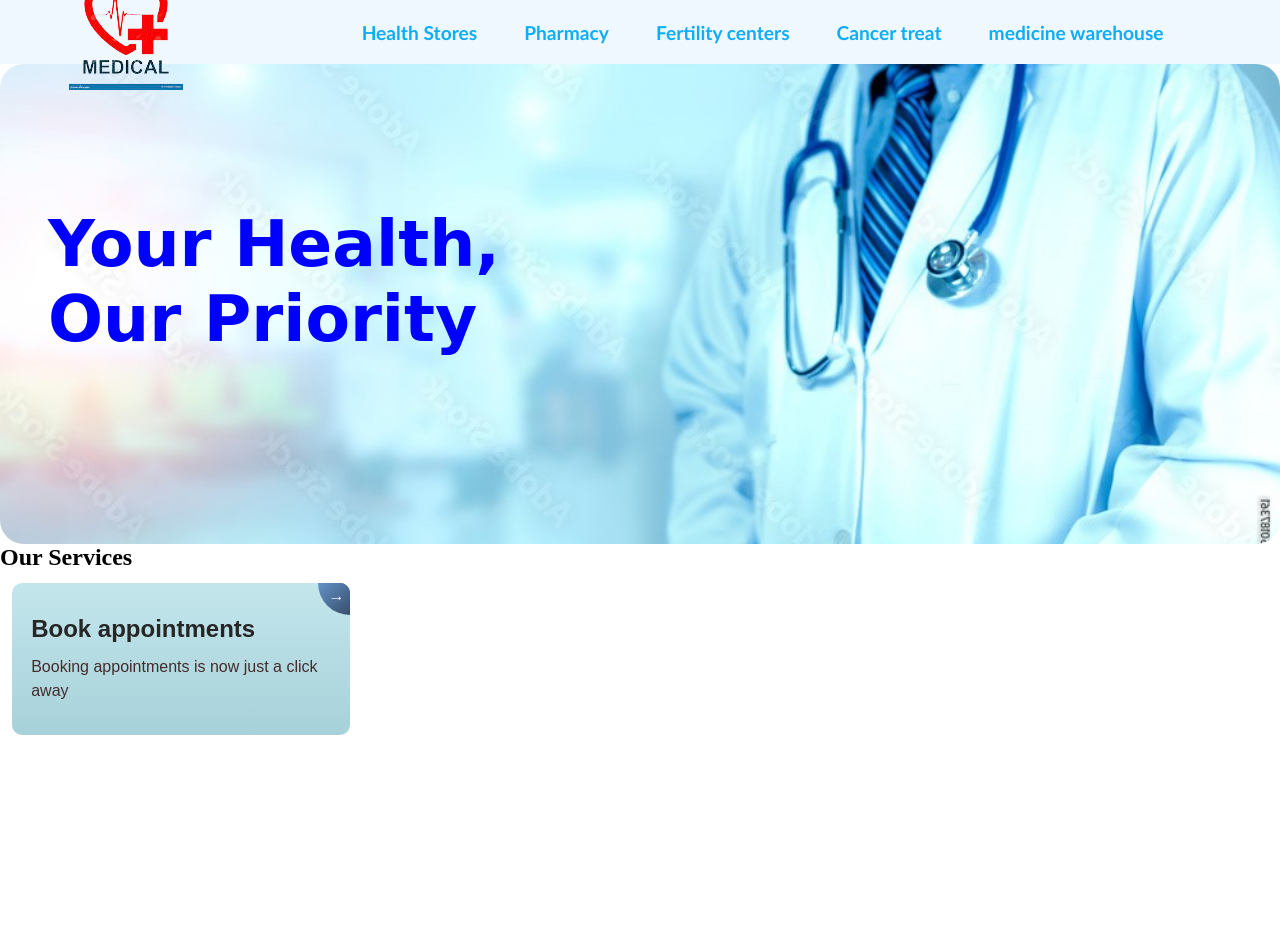
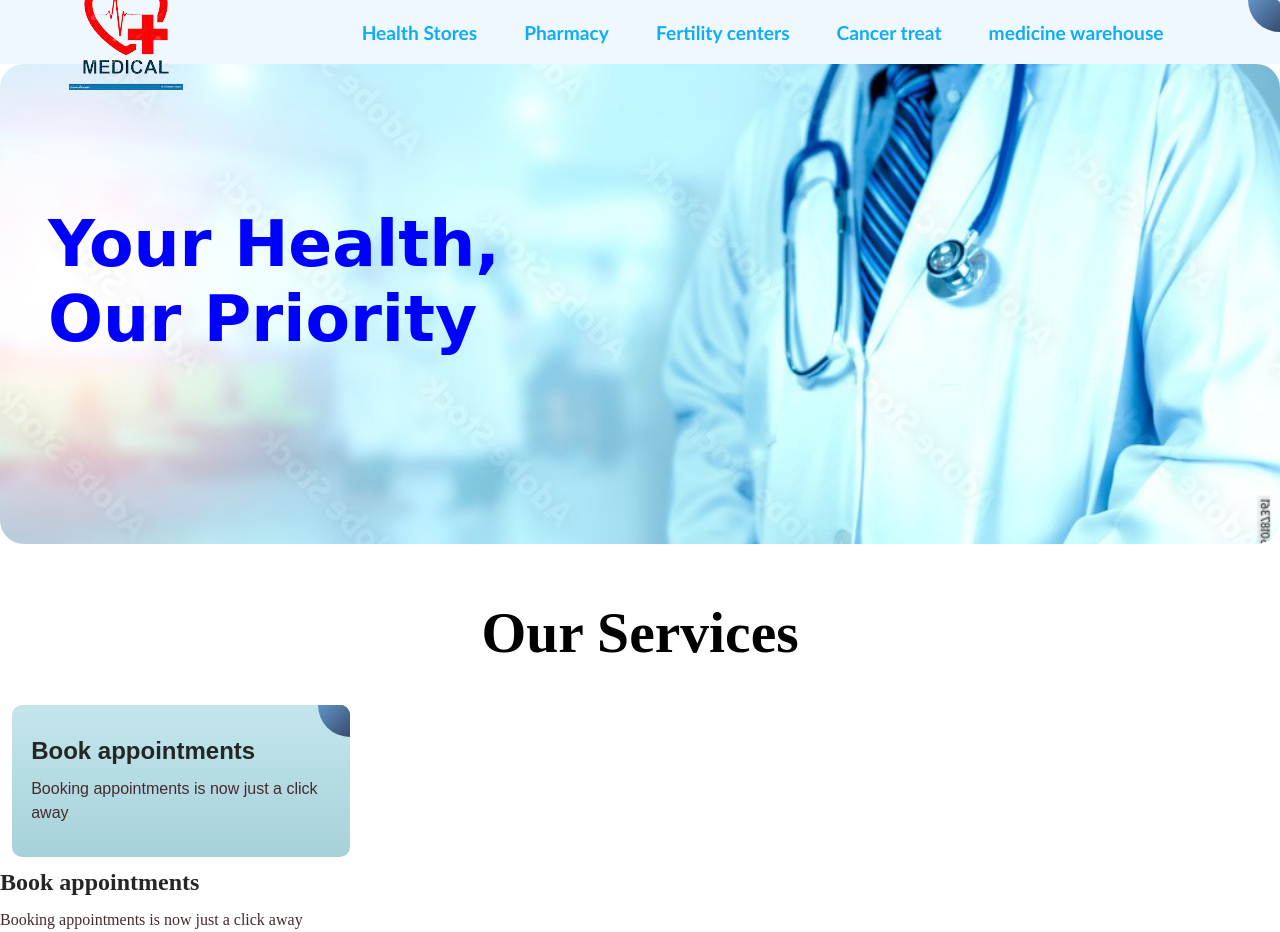
Before and after one commit to KnightofInd/Hospital-ui-, a plain HTML site: page fonts/index.html in a window 1280 px wide. Before the commit the page ends 800 px from the top, so only its background shows below. Drawn offline with Linux system fonts and the light colour scheme.

Commit message:
css change
our

```diff
--- a/fonts/index.css
+++ b/fonts/index.css
@@ -58,6 +58,13 @@
 .visual-image{
     margin-top: 8.9rem;
 }
+
+.oshead{
+
+    text-align: center;
+    margin-top: 3.5rem;
+    margin-bottom: 2.5rem;
+    font-size: 1.8rem;}
 /*`C`o`de for the cards in the main content */
 .card-title {
     color: #262626;
--- a/fonts/index.html
+++ b/fonts/index.html
@@ -29,7 +29,7 @@
         </div>
         <div class="main-menu">
             <div class="oshead">
-                <h2>Our Services </h2>
+                <h1>Our Services </h1>
             </div>
             <div class="card">
                 <p class="card-title">Book appointments</p>
@@ -37,9 +37,22 @@
                    Booking appointments is now just a click away
                    </p>
                 <div class="go-corner">
-                  <div class="go-arrow">→</div>
+                  <div class="go-arrow">
+                  </div>
                 </div>
-              </div>
+            </div>
+        </div>
+        <div class="card2">
+            <div class="card1">
+                <p class="card-title">Book appointments</p>
+                <p class="small-desc">
+                   Booking appointments is now just a click away
+                   </p>
+                <div class="go-corner">
+                  <div class="go-arrow">
+                  </div>
+                </div>
+            </div>
         </div>
     </div>
 
```
